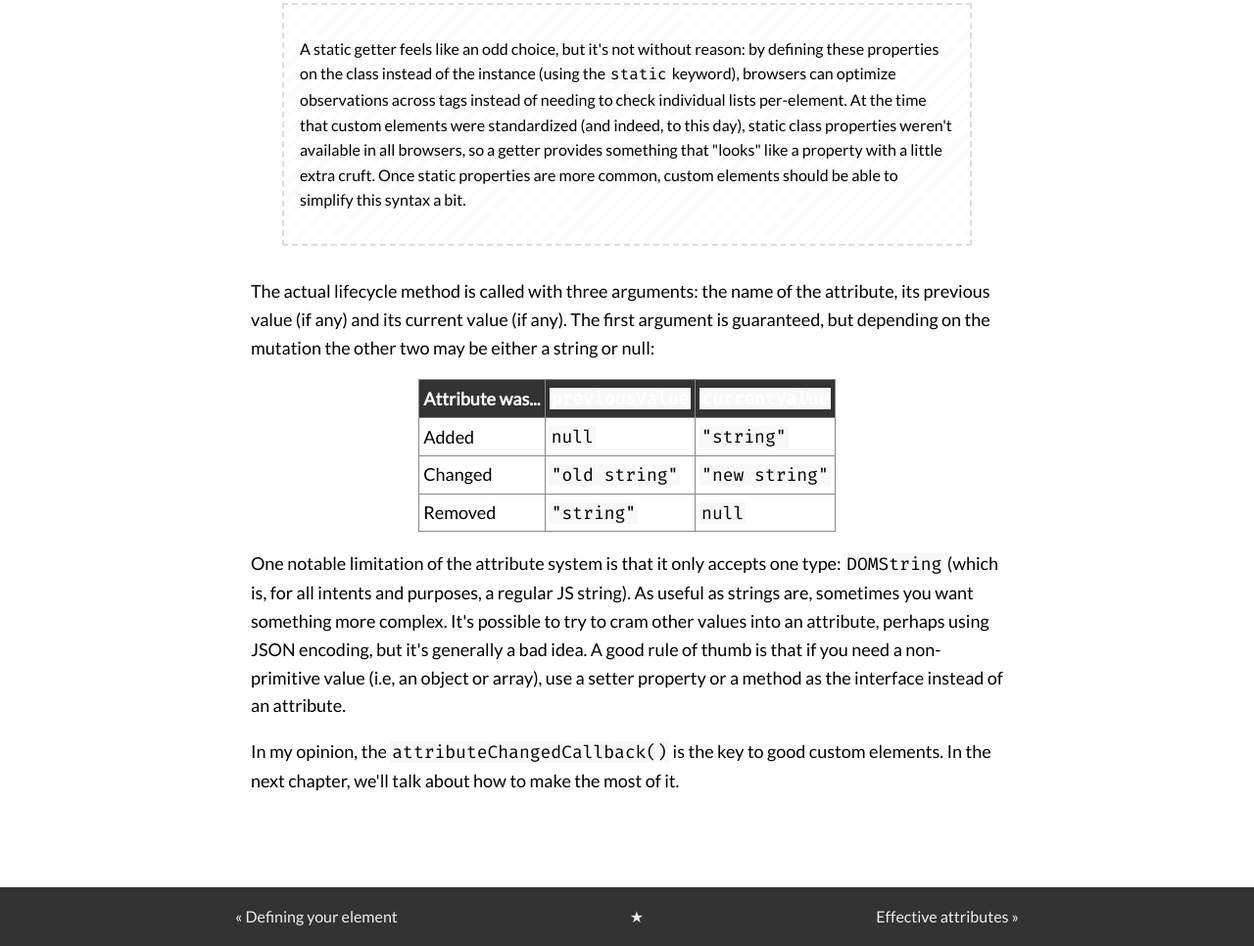
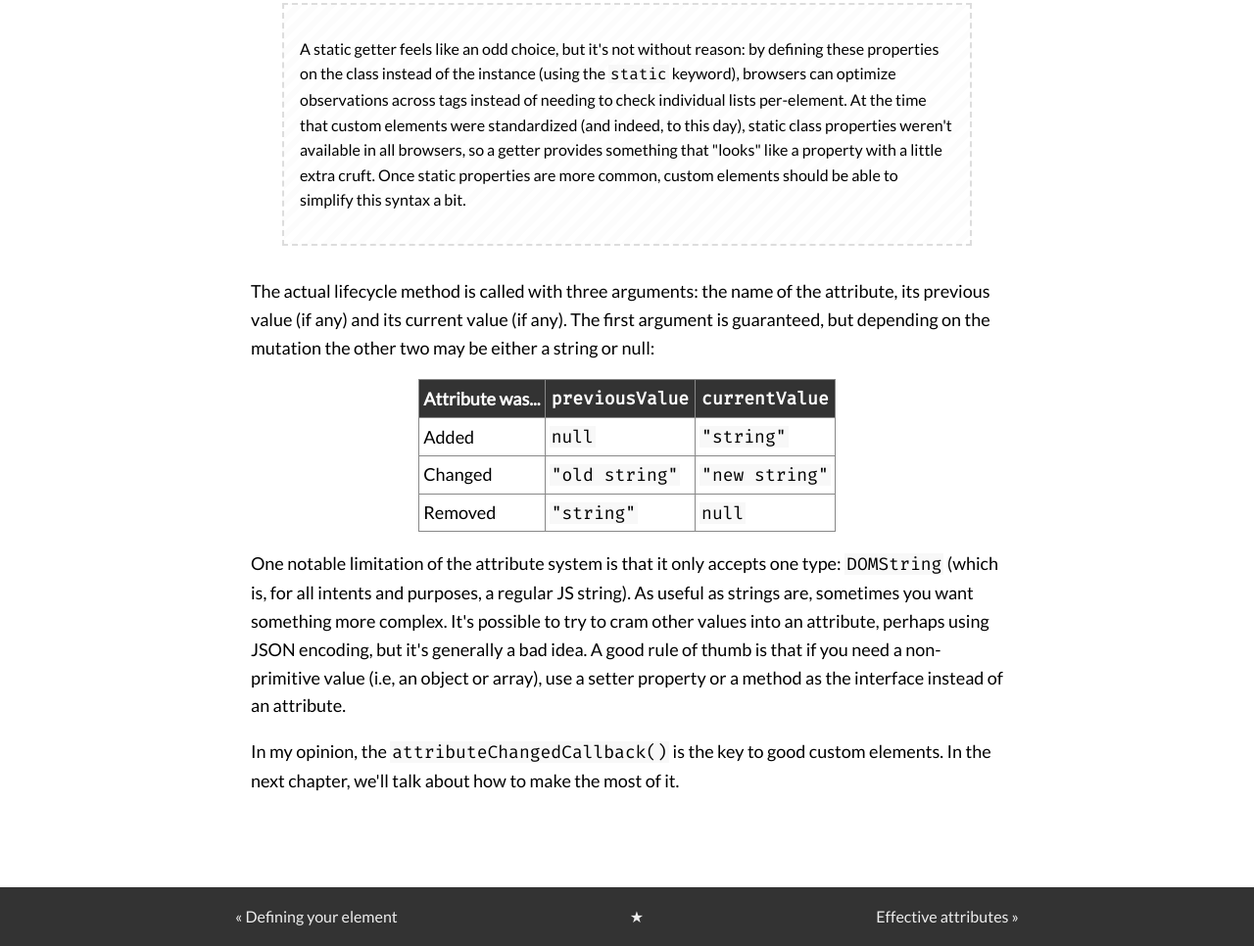
Before and after one commit to thomaswilburn/wc-book, a website: page docs/ce-lifecycle.html in a window 1280 px wide. Shown: the part 2746-3712 px from the top of the page at 98% size. Drawn offline with Linux system fonts and the light colour scheme; a web font is replaced by a local one.

Commit message:
Fix table headers

```diff
--- a/docs/static/style.css
+++ b/docs/static/style.css
@@ -177,3 +177,7 @@ th {
   background: #333;
   color: white;
 }
+
+th var {
+  background: none;
+}
```
